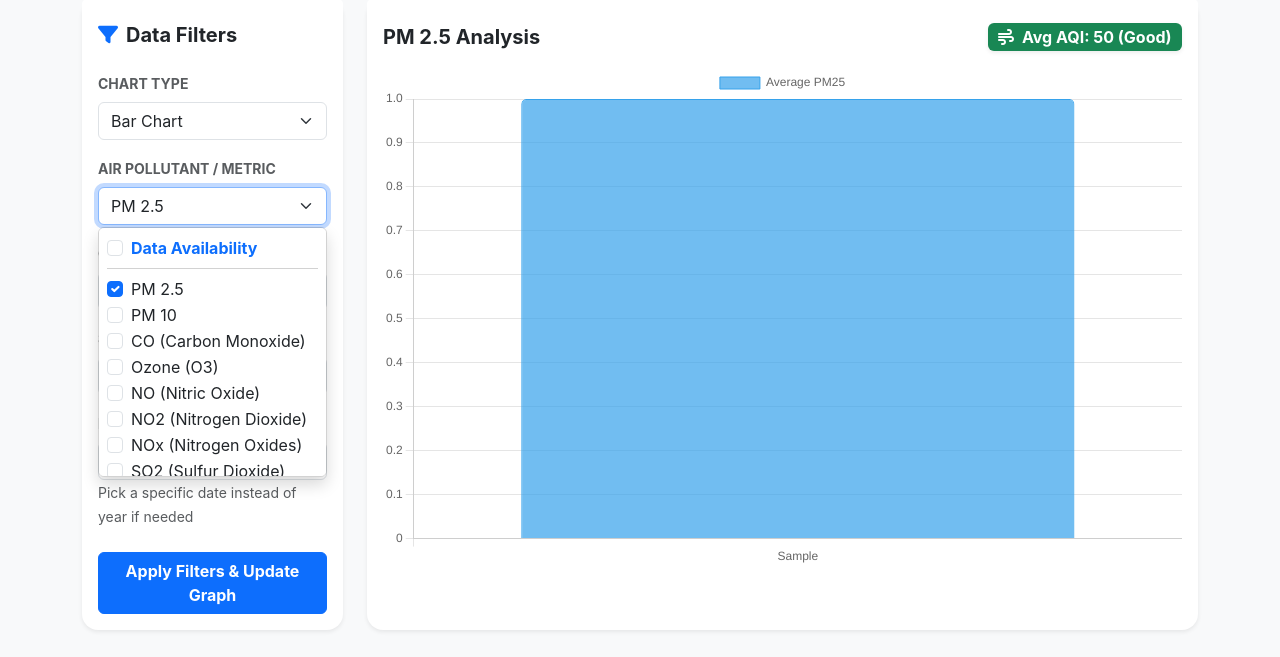
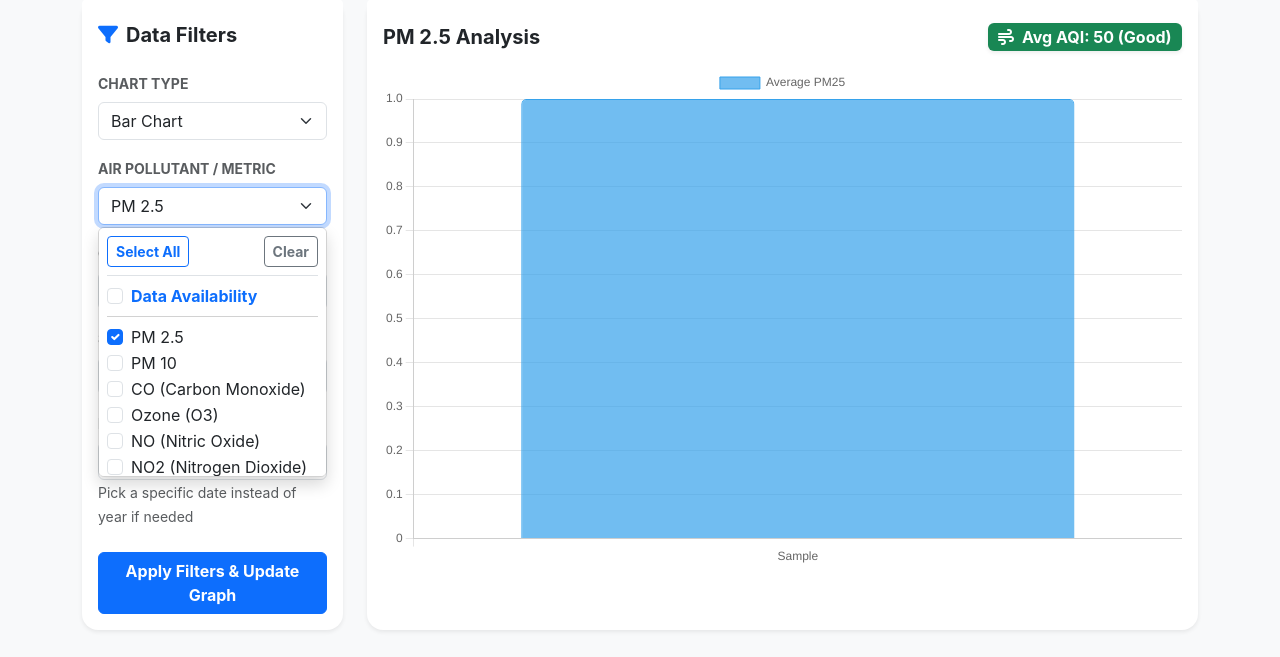
Before and after one commit to ajaybharathiraja/AQI-project, a Flask app: page /eda in a window 1280 px wide, after a click on "PM 2.5". Shown: the part 143-800 px from the top of the page. Run offline with Flask 3, Linux system fonts and the light colour scheme; a user stored in the database is signed in; tables that the repository leaves empty hold one stand-in row (values such as "Sample post").

Commit message:
Add Select All and Clear buttons to EDA dropdown

```diff
--- a/app/templates/dashboard/eda.html
+++ b/app/templates/dashboard/eda.html
@@ -43,6 +43,12 @@
                                 PM 2.5
                             </button>
                             <ul class="dropdown-menu p-2 shadow" aria-labelledby="pollutantDropdownBtn" style="width: 100%; max-height: 250px; overflow-y: auto;">
+                                <li>
+                                    <div class="d-flex justify-content-between mb-2 pb-2 border-bottom">
+                                        <button type="button" class="btn btn-sm btn-outline-primary fw-bold" id="selectAllPollutants">Select All</button>
+                                        <button type="button" class="btn btn-sm btn-outline-secondary fw-bold" id="clearPollutants">Clear</button>
+                                    </div>
+                                </li>
                                 <li><div class="form-check"><input class="form-check-input pollutant-chk" type="checkbox" value="availability" id="chk_avail"><label class="form-check-label fw-bold text-primary" for="chk_avail">Data Availability</label></div></li>
                                 <li><hr class="dropdown-divider"></li>
                                 <li><div class="form-check"><input class="form-check-input pollutant-chk" type="checkbox" value="pm25" id="chk_pm25" checked><label class="form-check-label" for="chk_pm25">PM 2.5</label></div></li>
@@ -285,6 +291,37 @@
         const stationSelect = document.getElementById('station');
         const allStationOptions = Array.from(stationSelect.options);
 
+        // Select All / Clear Pollutants Logic
+        document.getElementById('selectAllPollutants').addEventListener('click', function(e) {
+            e.preventDefault();
+            e.stopPropagation();
+            document.querySelectorAll('.pollutant-chk').forEach(chk => {
+                chk.checked = true;
+            });
+            // Update the button text
+            document.getElementById('pollutantDropdownBtn').innerText = document.querySelectorAll('.pollutant-chk:checked').length + " metrics selected";
+        });
+
+        document.getElementById('clearPollutants').addEventListener('click', function(e) {
+            e.preventDefault();
+            e.stopPropagation();
+            document.querySelectorAll('.pollutant-chk').forEach(chk => {
+                chk.checked = false;
+            });
+            document.getElementById('pollutantDropdownBtn').innerText = "Select Pollutants";
+        });
+
+        // Update text when individual checkboxes are clicked
+        document.querySelectorAll('.pollutant-chk').forEach(chk => {
+            chk.addEventListener('change', function() {
+                const checked = document.querySelectorAll('.pollutant-chk:checked');
+                const btn = document.getElementById('pollutantDropdownBtn');
+                if(checked.length === 0) btn.innerText = "Select Pollutants";
+                else if(checked.length === 1) btn.innerText = checked[0].nextElementSibling.innerText;
+                else btn.innerText = checked.length + " metrics selected";
+            });
+        });
+
         citySelect.addEventListener('change', function() {
             const selectedCity = this.value;
 
```
